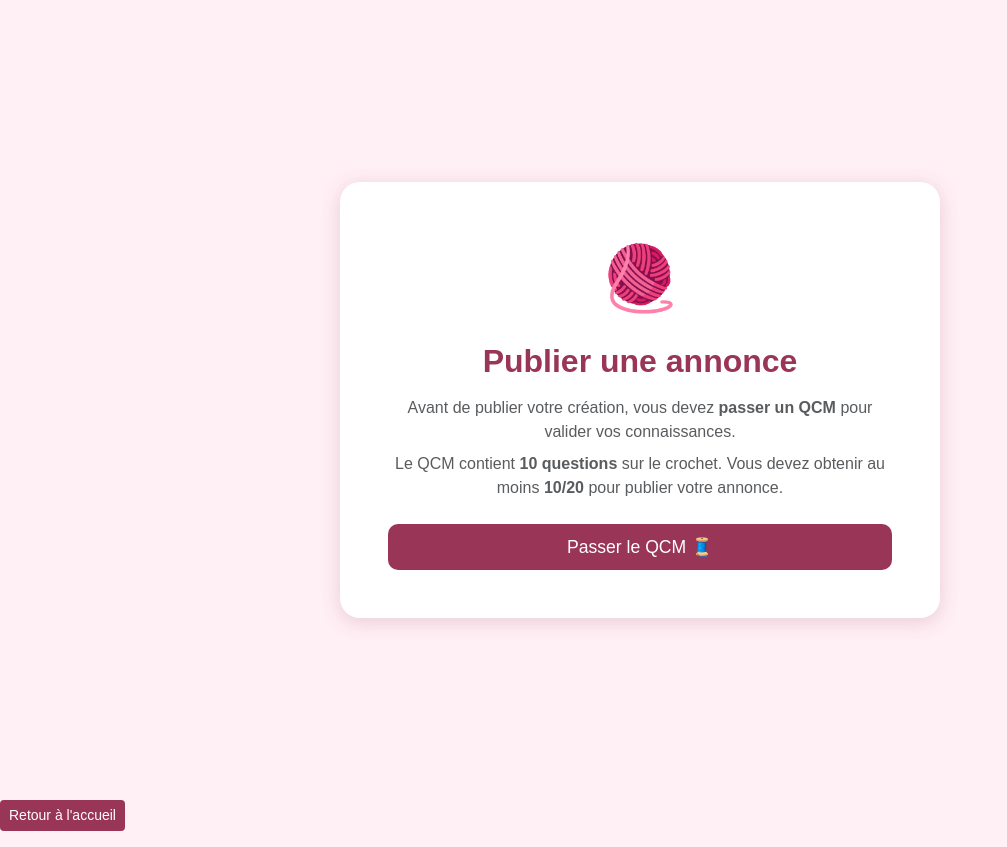
After one commit to IWWILOL/Le-bon-coin, a PHP site: page /Qcm/avant-qcm.php in a window 1280 px wide. The commit adds this page. Shown: the whole page, without its empty margins (0-1007 px from the left). Run offline with PHP 8.4, Linux system fonts and the light colour scheme; the visitor is signed in with stand-in values (Sample User, id 1).

Commit message:
j'ai finis ma partie

```diff
--- a/Annonces/mes-annonces.php
+++ b/Annonces/mes-annonces.php
@@ -53,5 +53,6 @@ h2 {
     </div>
 <?php endforeach; ?>
 </div>
+<a href="../index.php" class="btn btn-sm mb-3" style="background-color: #993556; color: white;">Retour à l'accueil</a>
 </body>
 </html>
--- /dev/null
+++ b/Qcm/avant-qcm.php
@@ -0,0 +1,59 @@
+<?php
+session_start();
+require '../db.php';
+if (!isset($_SESSION['user_id'])) {
+    header('Location: ../Authentification/connexion.php');
+    exit;
+}
+?>
+<!DOCTYPE html>
+<html lang="fr">
+<head>
+    <meta charset="UTF-8">
+    <meta name="viewport" content="width=device-width, initial-scale=1.0">
+    <title>Publier une annonce</title>
+    <link href="https://cdn.jsdelivr.net/npm/bootstrap@5.3.0/dist/css/bootstrap.min.css" rel="stylesheet">
+    <style>
+        body {
+            background-color: #fff0f5;
+            font-family: Arial, sans-serif;
+        }
+        .card {
+            border: none;
+            border-radius: 20px;
+            box-shadow: 0 4px 20px rgba(153, 53, 86, 0.2);
+        }
+        .card-title {
+            color: #993556;
+            font-weight: bold;
+        }
+        .btn-qcm {
+            background-color: #993556;
+            color: white;
+            border-radius: 10px;
+            padding: 10px 30px;
+            font-size: 1.1rem;
+            border: none;
+        }
+        .btn-qcm:hover {
+            background-color: #7a2843;
+            color: white;
+        }
+        .icon {
+            font-size: 4rem;
+        }
+    </style>
+</head>
+<body>
+    <div class="container d-flex justify-content-center align-items-center" style="min-height: 100vh;">
+        <div class="card p-5 text-center" style="max-width: 600px; width: 100%;">
+            <div class="icon mb-3">🧶</div>
+            <h2 class="card-title mb-3">Publier une annonce</h2>
+            <p class="text-muted mb-2">Avant de publier votre création, vous devez <strong>passer un QCM</strong> pour valider vos connaissances.</p>
+            <p class="text-muted mb-4">Le QCM contient <strong>10 questions</strong> sur le crochet. Vous devez obtenir au moins <strong>10/20</strong> pour publier votre annonce.</p>
+            <a href="qcm.php" class="btn btn-qcm">Passer le QCM 🧵</a>
+        </div>
+    </div>
+    <a href="../index.php" class="btn btn-sm mb-3" style="background-color: #993556; color: white;">Retour à l'accueil</a>
+</body>
+</html>
```
Also changed, not shown: Annonces/creer-annonce.php (+6 -1 lines), Qcm/qcm.php (+33 -3 lines), Qcm/resultat.php (+101 -0 lines), Annonces/uploads/annonce_6a40283aefbc6.jpg (added), Annonces/uploads/annonce_6a402a764d34e.jpg (added), Annonces/uploads/annonce_6a4038b16df51.jpg (added), Annonces/uploads/annonce_6a4039253713e.jpg (added), Annonces/uploads/annonce_6a403a25c6195.jpg (added), Annonces/uploads/annonce_6a403cd796a52.jpg (added), Annonces/uploads/annonce_6a403dd7506c5.jpg (added), Annonces/uploads/annonce_6a403def302cf.jpg (added), Annonces/uploads/annonce_6a40442d13216.jpg (added), Annonces/uploads/annonce_6a4044e510556.jpg (added), Annonces/uploads/annonce_6a4045633e31a.jpg (added), 1 more files.
